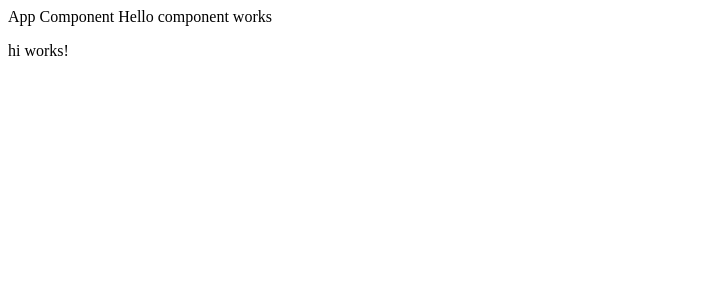
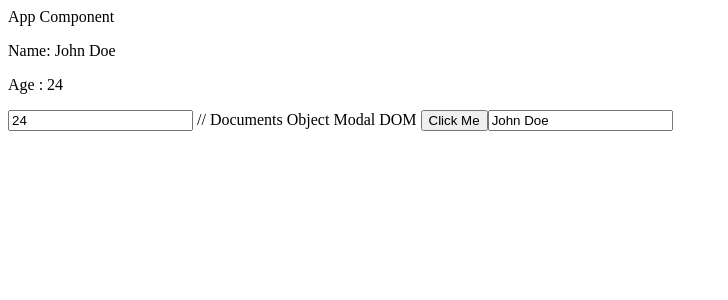
Before and after one commit to haupham03121997/Angular-100-days, an Angular app: page / in a window 1280 px wide. Shown: the top 300 px of the page, without its empty margins (0-728 px from the left). Built offline with nearby package versions, Linux system fonts and the light colour scheme.

Commit message:
day 3 : data binding

```diff
--- a/src/app/app.component.html
+++ b/src/app/app.component.html
@@ -1,6 +1,14 @@
 App Component
-<app-hello>
+<!-- <app-hello>
 </app-hello>
 <p>
   <app-hi></app-hi>
-</p>
+</p> -->
+<p>Name: {{ name}}</p>
+<p>Age : {{ user.age}}</p>
+
+<input [type]="inputType" [value]="user.age"/> // Documents Object Modal DOM
+
+<button  type="button" (click)="handleClickMe($event)">Click Me</button>
+
+<input type="text"  [ngModel] ="name" (ngModelChange)="name = $event"  />
--- a/src/app/app.component.ts
+++ b/src/app/app.component.ts
@@ -7,4 +7,14 @@ import { Component } from '@angular/core';
 })
 export class AppComponent {
   title = 'angular_100_days';
+  name ="John Doe";
+  user = {
+    name : 'Hau Pham',
+    age:24
+  }
+  inputType = "text"
+  handleClickMe= (event: any )=>{
+    console.log(event)
+    this.inputType = "password"
+  }
 }
--- a/src/app/app.module.ts
+++ b/src/app/app.module.ts
@@ -1,4 +1,5 @@
 import { NgModule } from '@angular/core';
+import { FormsModule } from '@angular/forms';
 import { BrowserModule } from '@angular/platform-browser';
 
 import { AppRoutingModule } from './app-routing.module';
@@ -14,7 +15,8 @@ import { HiComponent } from './hi/hi.component';
   ],
   imports: [
     BrowserModule,
-    AppRoutingModule
+    AppRoutingModule,
+    FormsModule
   ],
   providers: [],
   bootstrap: [AppComponent]
--- a/src/app/hello/hello.component.ts
+++ b/src/app/hello/hello.component.ts
@@ -2,10 +2,13 @@ import { Component } from "@angular/core";
 
 @Component({
   selector: "app-hello",
-  template: `<span>Hello component works</span>`,
+  template: `<span>Hello {{ user.name}}</span>`, // inline template
   styles: [``]
 })
 
 export class HelloComponent {
-
+  user = {
+    name: "John Doe",
+    age: 30
+  }
 }
```
